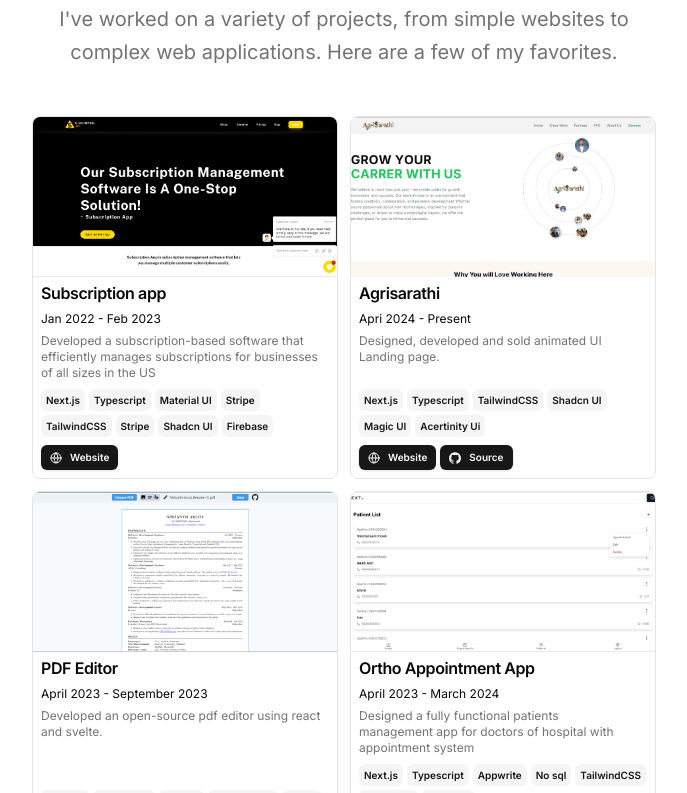
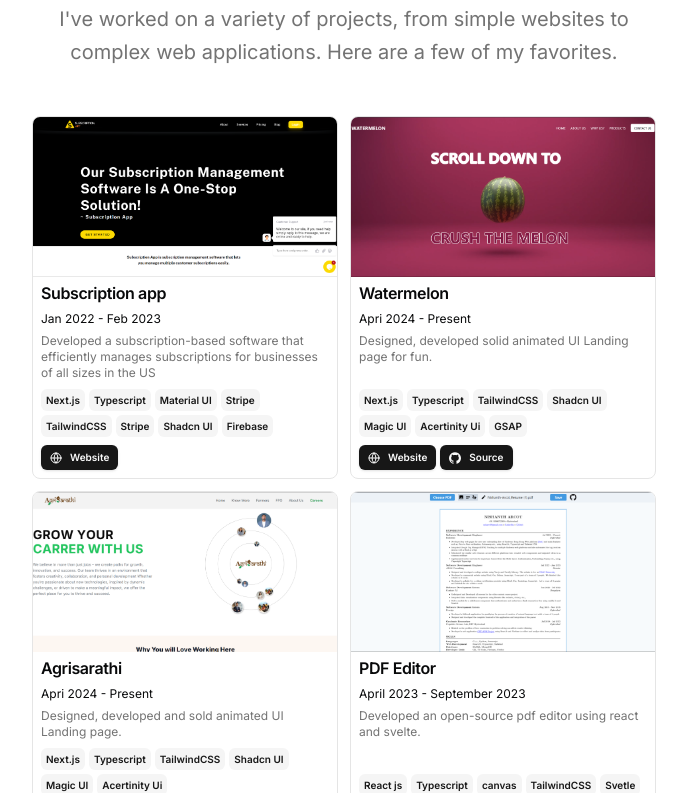
Before and after one commit to abhisektomar1/new-portfolio, a Next.js app: page / in a window 1280 px wide. Shown: the part 947-1740 px from the top of the page, without its empty margins (296-983 px from the left). Built offline with nearby package versions, Linux system fonts and the light colour scheme.

Commit message:
a new project added

```diff
--- a/src/data/resume.tsx
+++ b/src/data/resume.tsx
@@ -154,6 +154,37 @@ export const DATA = {
       image: "/projects/subs.png",
       video:
         "",
+    },
+    {
+      title: "Watermelon",
+      href: "https://watermelon-pearl.vercel.app/",
+      dates: "Apri 2024 - Present",
+      active: true,
+      description:
+        "Designed, developed solid  animated UI Landing page for fun.",
+      technologies: [
+        "Next.js",
+        "Typescript",
+        "TailwindCSS",
+        "Shadcn UI",
+        "Magic UI",
+        "Acertinity Ui",
+        "GSAP"
+      ],
+      links: [
+        {
+          type: "Website",
+          href: "https://watermelon-pearl.vercel.app/",
+          icon: <Icons.globe className="size-3" />,
+        },
+        {
+          type: "Source",
+          href: "https://github.com/abhisektomar1/watermelon",
+          icon: <Icons.github className="size-3" />,
+        },
+      ],
+      image: "/projects/watermelon.png",
+      video: "",
     },
     {
       title: "Agrisarathi",
```
Also changed, not shown: public/projects/watermelon.png (added).
